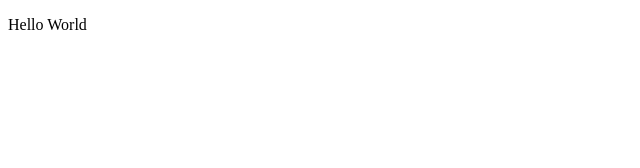
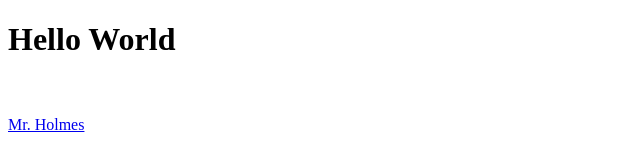
Before and after one commit to aidanodo/aidanodo.github.io, a plain HTML site: page index.html in a window 1280 px wide. Shown: the whole page, without its empty margins (0-640 px from the left). Drawn offline with Linux system fonts and the light colour scheme.

Commit message:
Commit 3

```diff
--- a/index.html
+++ b/index.html
@@ -5,6 +5,8 @@
         <title>aidanodo</title>
     </head>
     <body>
-        <p>Hello World</p>
+        <h1>Hello World</h1>
+        <br><br>
+        <a href="https://davidmholmes.net/Stuy/2intro/hw.html">Mr. Holmes</a>
     </body>
 </html>
```
